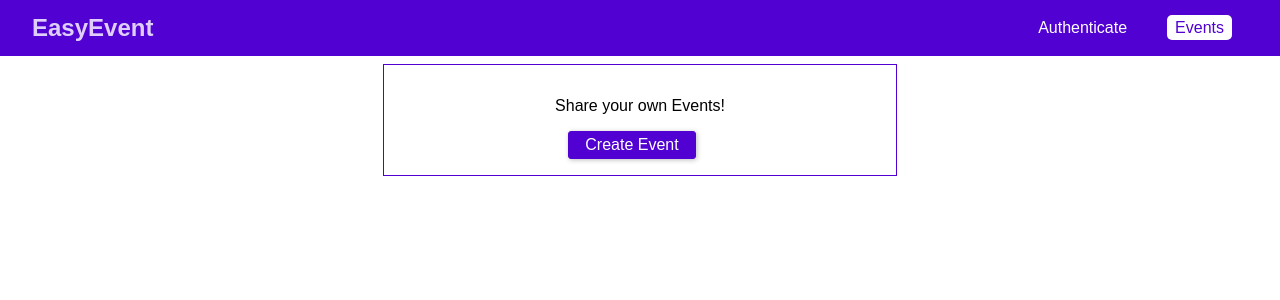
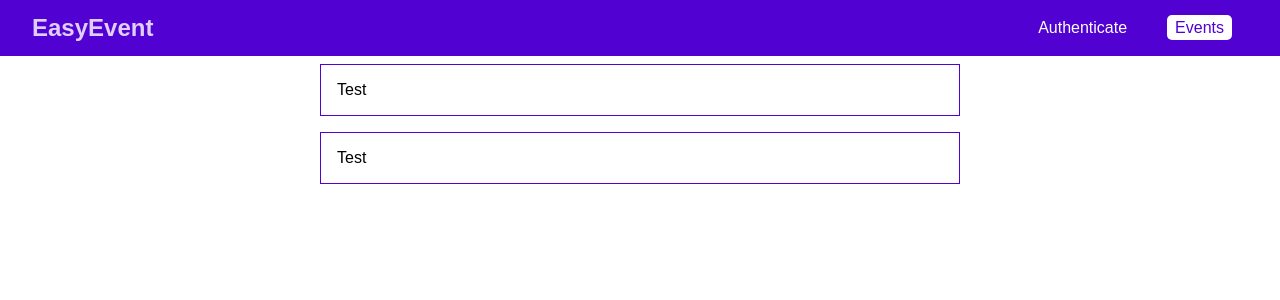
Before and after one commit to DeepCFoxXx/Event-Booking, a React (Create React App) app in the folder frontend/: page /events in a window 1280 px wide. Shown: the top 300 px of the page. Built offline with nearby package versions, Linux system fonts and the light colour scheme.

Commit message:
Started work on UL to display data from API + CSS for that data

```diff
--- a/frontend/src/pages/Events.css
+++ b/frontend/src/pages/Events.css
@@ -6,3 +6,17 @@
   width: 30rem;
   max-width: 80%;
 }
+
+.events__list {
+  width: 40rem;
+  max-width: 90%;
+  margin: 2rem auto;
+  list-style: none;
+  padding: 0;
+}
+
+.events__list-item {
+  margin: 1rem 0;
+  padding: 1rem;
+  border: 1px solid #5101d1;
+}
--- a/frontend/src/pages/Events.js
+++ b/frontend/src/pages/Events.js
@@ -2,13 +2,15 @@ import React, { Component } from "react";
 
 import Modal from "../components/Modal/Modal";
 import Backdrop from "../components/Backdrop/Backdrop";
+import AuthContext from "../context/auth-context";
 import "./Events.css";
-import e from "express";
 
 class EventsPage extends Component {
   state = {
     creating: false
   };
+
+  static contextType = AuthContext;
 
   constructor(props) {
     super(props);
@@ -25,13 +27,13 @@ class EventsPage extends Component {
   modalConfirmHandler = () => {
     this.setState({ creating: false });
     const title = this.titleElRef.current.value;
-    const price = this.priceElRef.current.value;
+    const price = +this.priceElRef.current.value;
     const date = this.dateElRef.current.value;
     const description = this.descriptionElRef.current.value;
 
     if (
       title.trim().length === 0 ||
-      price.trim().length === 0 ||
+      price <= 0 ||
       date.trim().length === 0 ||
       description.trim().length === 0
     ) {
@@ -40,6 +42,47 @@ class EventsPage extends Component {
 
     const event = { title, price, date, description };
     console.log(event);
+
+    const requestBody = {
+      query: `
+          mutation {
+            createEvent(eventInput: {title: "${title}", description: "${description}", price: ${price}, date: "${date}"}) {
+              _id
+              title
+              description
+              date
+              price
+              creator {
+                _id
+                email
+              }
+            }
+          }
+        `
+    };
+
+    const token = this.context.token;
+
+    fetch("http://localhost:8000/graphql", {
+      method: "POST",
+      body: JSON.stringify(requestBody),
+      headers: {
+        "Content-Type": "application/json",
+        Authorization: "Bearer " + token
+      }
+    })
+      .then(res => {
+        if (res.status !== 200 && res.status !== 201) {
+          throw new Error("Failed!");
+        }
+        return res.json();
+      })
+      .then(resData => {
+        console.log(resData);
+      })
+      .catch(err => {
+        console.log(err);
+      });
   };
 
   modalCancelHandler = () => {
@@ -69,7 +112,11 @@ class EventsPage extends Component {
               </div>
               <div class="form-control">
                 <label htmlFor="date">Date</label>
-                <input type="date" id="date" ref={this.dateElRef}></input>
+                <input
+                  type="datetime-local"
+                  id="date"
+                  ref={this.dateElRef}
+                ></input>
               </div>
               <div class="form-control">
                 <label htmlFor="description">Description</label>
@@ -82,12 +129,18 @@ class EventsPage extends Component {
             </form>
           </Modal>
         )}
+        {this.context.token && (
           <div className="events-control">
             <p>Share your own Events!</p>
             <button className="btn" onClick={this.startCreateEventHandler}>
               Create Event
             </button>
           </div>
+        )}
+        <ul className="events__list">
+          <li className="events__list-item">Test</li>
+          <li className="events__list-item">Test</li>
+        </ul>
       </React.Fragment>
     );
   }
```
Lines whose indentation alone changed are shown as unchanged.
